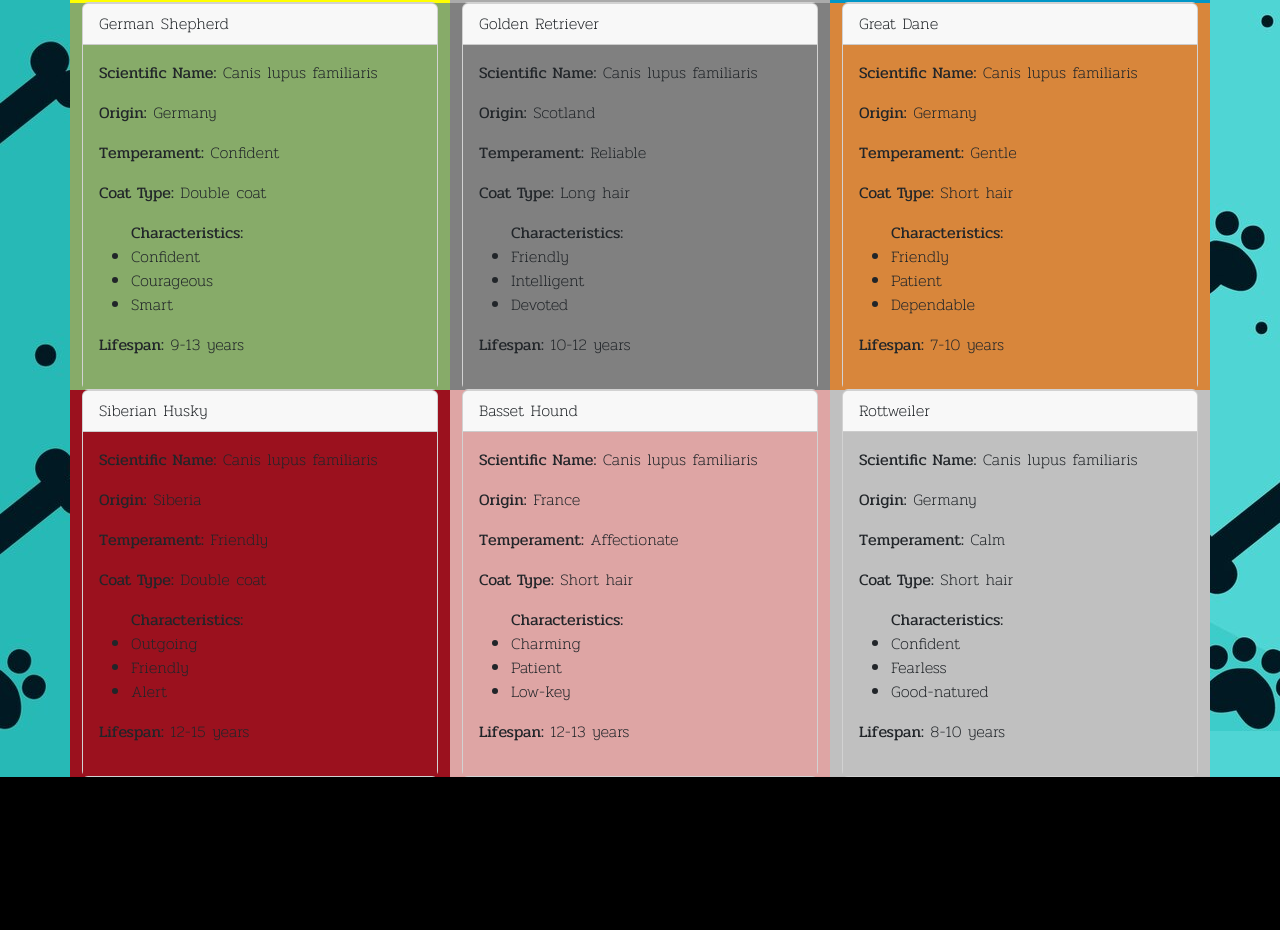
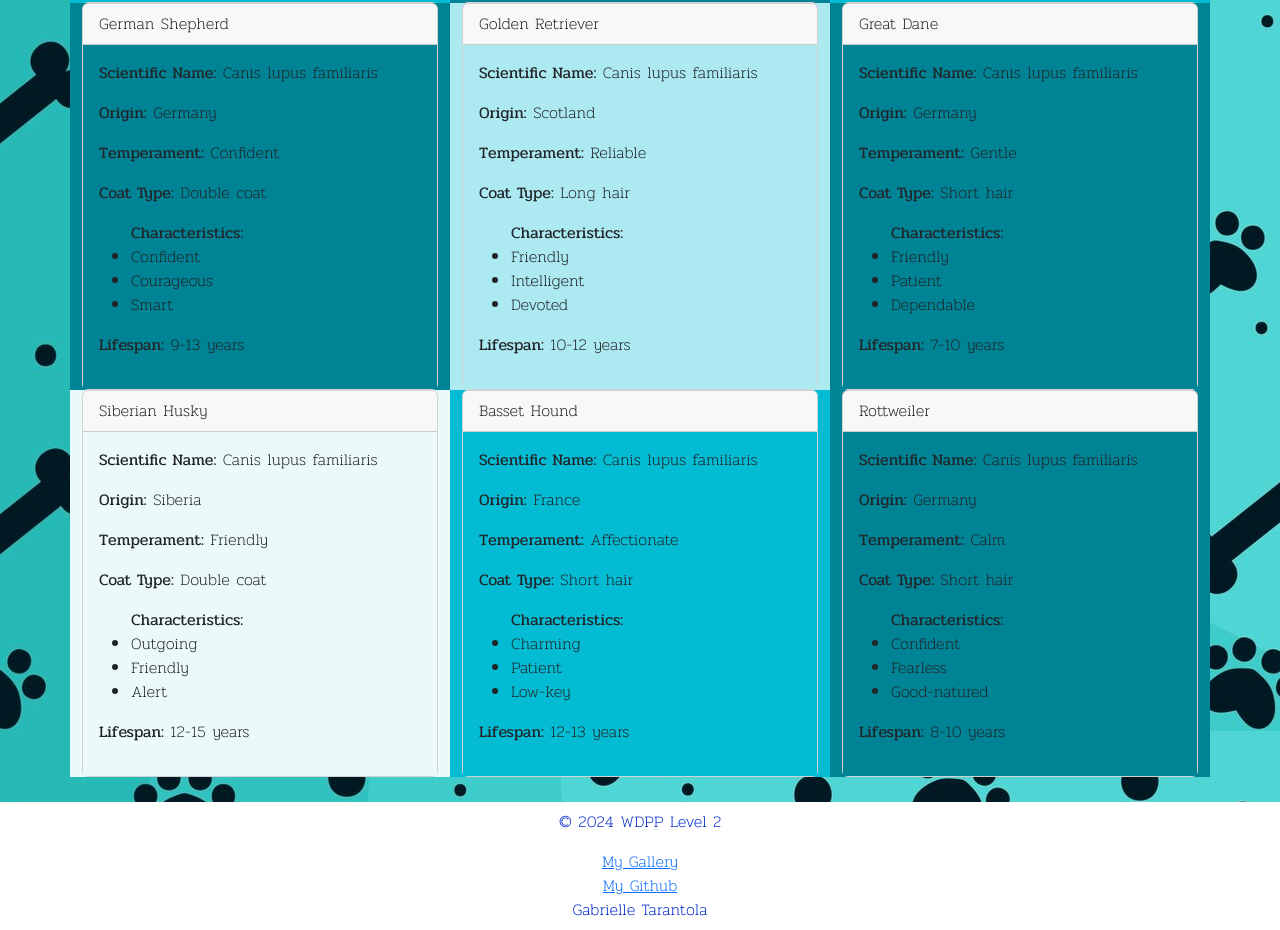
Before and after one commit to 525gtarantola/Super-Team, a plain HTML site: page index.html in a window 1280 px wide. Shown: the part 469-1399 px from the top of the page. Before the commit the page ends 1246 px from the top, so only its background shows below. Drawn offline with nearby package versions, Linux system fonts and the light colour scheme; files whose address does not match are found by name.

Commit message:
Changed card colors, added footer, custom cursor, still cant figure out why images arent working fml

```diff
--- a/index.html
+++ b/index.html
@@ -13,6 +13,7 @@
         <link rel="preconnect" href="https://fonts.gstatic.com" crossorigin>
         <link href="https://fonts.googleapis.com/css2?family=Pridi:wght@200;300;400;500;600;700&display=swap" rel="stylesheet">
 
+        <style type='text/css'>body, a:hover {cursor: url(http://www.zingerbugimages.com/cursors/paws1.ani), url(http://www.zingerbug.com/cursors/cursors/paws1.gif), progress !important;}</style>
 
         <!-- Bootstrap CSS v5.2.1 -->
         <link
@@ -30,7 +31,7 @@
 
         <main>
             <div class="container">
-                <h1 class="text-white text-center display-3"> Super Team</h1>
+                <h1 class="text-white text-center display-3">Paw Patrol</h1>
 
                 <div class="row" id="teamCard">
 
@@ -38,20 +39,27 @@
             </div>
         </main>
         <footer>
-            <!-- place footer here -->
-        </footer>
-        <!-- Bootstrap JavaScript Libraries -->
-        <script
-            src="https://cdn.jsdelivr.net/npm/@popperjs/core@2.11.8/dist/umd/popper.min.js"
-            integrity="sha384-I7E8VVD/ismYTF4hNIPjVp/Zjvgyol6VFvRkX/vR+Vc4jQkC+hVqc2pM8ODewa9r"
-            crossorigin="anonymous"
-        ></script>
 
-        <script
-            src="https://cdn.jsdelivr.net/npm/bootstrap@5.3.2/dist/js/bootstrap.min.js"
-            integrity="sha384-BBtl+eGJRgqQAUMxJ7pMwbEyER4l1g+O15P+16Ep7Q9Q+zqX6gSbd85u4mG4QzX+"
-            crossorigin="anonymous"
-        ></script>
+ <!--  footer start -->
+ <footer class="text-center py-2">
+    <p class="heehee">&copy; 2024 WDPP Level 2</p>
+     <a href="https://525gtarantola.github.io/Gallery/" target="_blank" class="linkk"> My Gallery </a> <br>
+      <a href="https://github.com/525gtarantola" target="_blank" class="linkk"> My Github</a>
 
+    <p class="yurr"> Gabrielle Tarantola </p>
+  </footer>
+  <!--  footer end -->
+
+
+    <!-- Bootstrap JavaScript Libraries -->
+    <script src="https://cdn.jsdelivr.net/npm/@popperjs/core@2.11.8/dist/umd/popper.min.js"
+        integrity="sha384-I7E8VVD/ismYTF4hNIPjVp/Zjvgyol6VFvRkX/vR+Vc4jQkC+hVqc2pM8ODewa9r"
+        crossorigin="anonymous"></script>
+
+    <script src="https://cdn.jsdelivr.net/npm/bootstrap@5.3.2/dist/js/bootstrap.min.js"
+        integrity="sha384-BBtl+eGJRgqQAUMxJ7pMwbEyER4l1g+O15P+16Ep7Q9Q+zqX6gSbd85u4mG4QzX+"
+        crossorigin="anonymous"></script>
         <script src="script.js"></script>
-    </body>
+</body>
+
+</html>
--- a/script.js
+++ b/script.js
@@ -94,31 +94,31 @@ function generateTeamCards() {
         let backgroundColor;
         switch (member.name.toLowerCase()) {
             case 'beagle':
-                backgroundColor = 'yellow';
+                backgroundColor = '#03BCD3';
                 break;
             case 'poodle':
-                backgroundColor = '#aaaaaa';
+                backgroundColor = '#008394';
                 break;
             case 'dalmatian':
-                backgroundColor = '#0096c7';
+                backgroundColor = '#03BCD3';
                 break;
             case 'german shepherd':
-                backgroundColor = '#87ab69';
+                backgroundColor = '#008394';
                 break;
             case 'golden retriever':
-                backgroundColor = 'gray';
+                backgroundColor = '#ACE9F0';
                 break;
             case 'great dane':
-                backgroundColor = '#d8863b';
+                backgroundColor = '#008394';
                 break;
             case 'siberian husky':
-                backgroundColor = '#9b111e';
+                backgroundColor = '#ECF9FB';
                 break;
             case 'basset hound':
-                backgroundColor = '#dea5a4';
+                backgroundColor = '#03BCD3';
                 break;
             case 'rottweiler':
-                backgroundColor = 'silver';
+                backgroundColor = '#008394';
                 break;
             default:
                 backgroundColor = 'white';
--- a/style.css
+++ b/style.css
@@ -5,3 +5,22 @@ body {
     font-style: normal;
     background-image: url("background.jpg");
 }
+
+footer{
+    background-color: rgb(255, 255, 255);
+    color: #0128C8;
+    text-align: center;
+    bottom: 0;
+    width: 100%;
+    margin-top: 2%;
+
+  }
+
+.heehee{
+    font-family: "Pridi", serif;
+  }
+
+  .yurr{
+    font-family: "Pridi", serif;
+    margin: 0;
+  }
```
